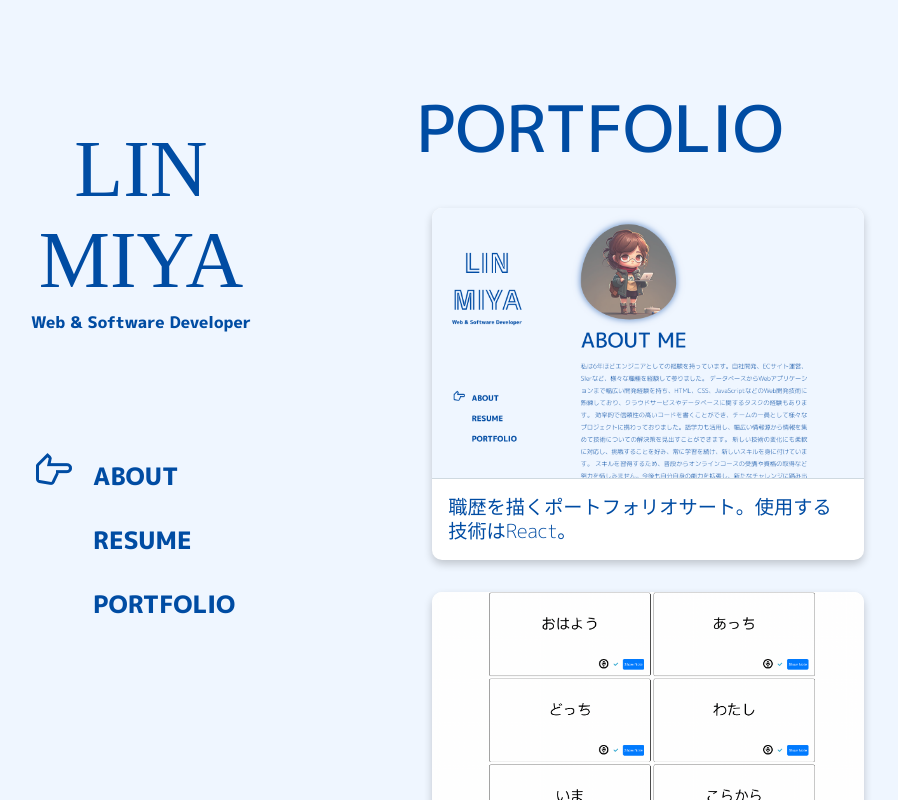
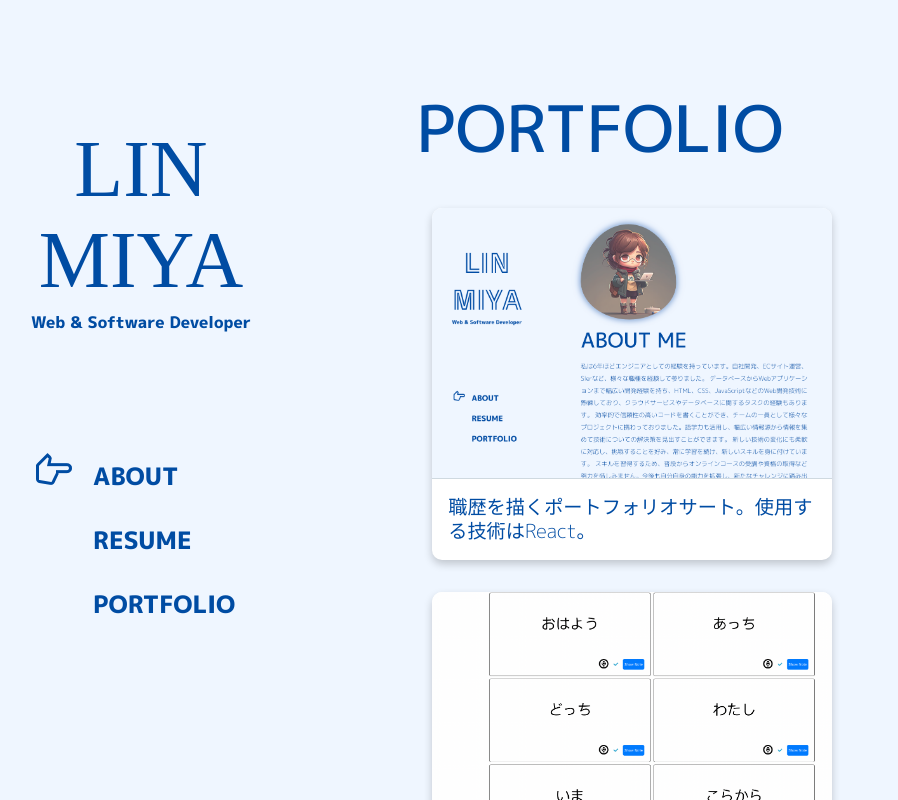
Before and after one commit to miyabisai/intro-website, a React (Create React App) app: page /portfolio in a window 1280 px wide. Shown: the top 800 px of the page, without its empty margins (43-941 px from the left). Built offline with nearby package versions, Linux system fonts and the light colour scheme; a web font is replaced by a local one.

Commit message:
update width of portfolio item

```diff
--- a/src/components/portfolio-item/portfolio-item.styles.scss
+++ b/src/components/portfolio-item/portfolio-item.styles.scss
@@ -54,7 +54,8 @@
             // @include border();
             text-align: left;
             color:$first-color;
-            width: 25rem;
+            width: 23rem;
+            min-width: 20rem;
             line-height: 1.5rem;
         }
 
```
